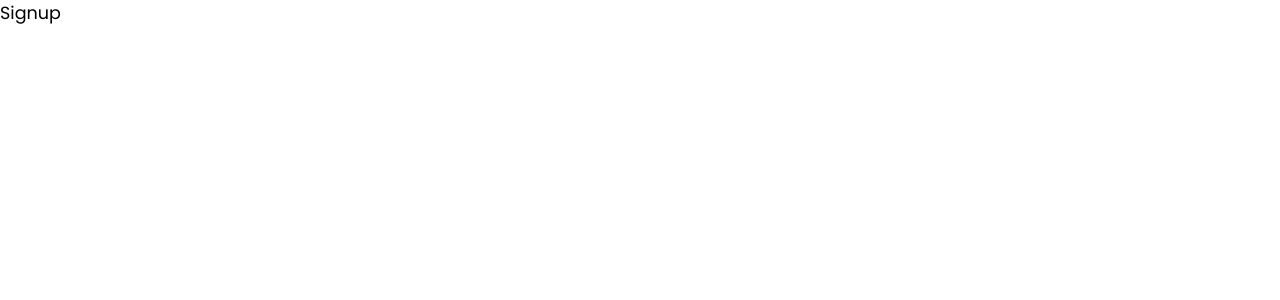
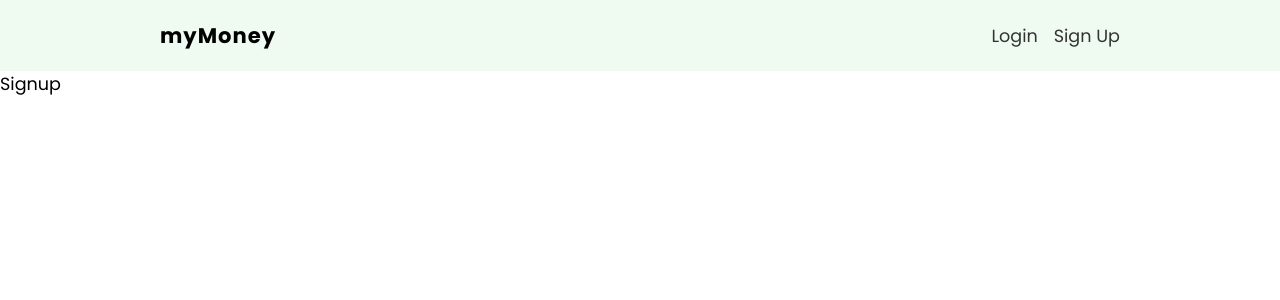
Before and after one commit to ginnerzapata/my-money, a React (Create React App) app: page /signup in a window 1280 px wide. Shown: the top 300 px of the page. Built offline with nearby package versions, Linux system fonts and the light colour scheme.

Commit message:
added navbar

```diff
--- a/src/App.js
+++ b/src/App.js
@@ -1,4 +1,5 @@
 import { BrowserRouter, Route, Switch } from "react-router-dom";
+import { Navbar } from "./components/Navbar";
 import { Home } from "./pages/home/Home";
 import { Login } from "./pages/login/Login";
 import { Signup } from "./pages/signup/Signup";
@@ -6,6 +7,7 @@ function App() {
   return (
     <div className="App">
       <BrowserRouter>
+        <Navbar />
         <Switch>
           <Route exact path="/">
             <Home />
--- /dev/null
+++ b/src/components/Navbar.js
@@ -0,0 +1,19 @@
+import React from "react";
+import { Link } from "react-router-dom";
+import styles from "./Navbar.module.css";
+
+export const Navbar = () => {
+  return (
+    <nav className={styles.navbar}>
+      <ul>
+        <li className={styles.title}>myMoney</li>
+        <li>
+          <Link to="/login">Login</Link>
+        </li>
+        <li>
+          <Link to="/signup">Sign Up</Link>
+        </li>
+      </ul>
+    </nav>
+  );
+};
--- /dev/null
+++ b/src/components/Navbar.module.css
@@ -0,0 +1,27 @@
+/* navbar styles */
+.navbar {
+  width: 100%;
+  background: #effaf0;
+  padding: 20px 10px;
+  box-sizing: border-box;
+}
+.navbar ul {
+  display: flex;
+  margin: 0 auto;
+  max-width: 960px;
+  align-items: center;
+}
+.title {
+  margin-right: auto;
+  font-weight: bold;
+  letter-spacing: 1px;
+  font-size: 1.2em;
+}
+.navbar button,
+.navbar a {
+  margin-left: 16px;
+}
+.navbar a {
+  color: #333;
+  text-decoration: none;
+}
```
